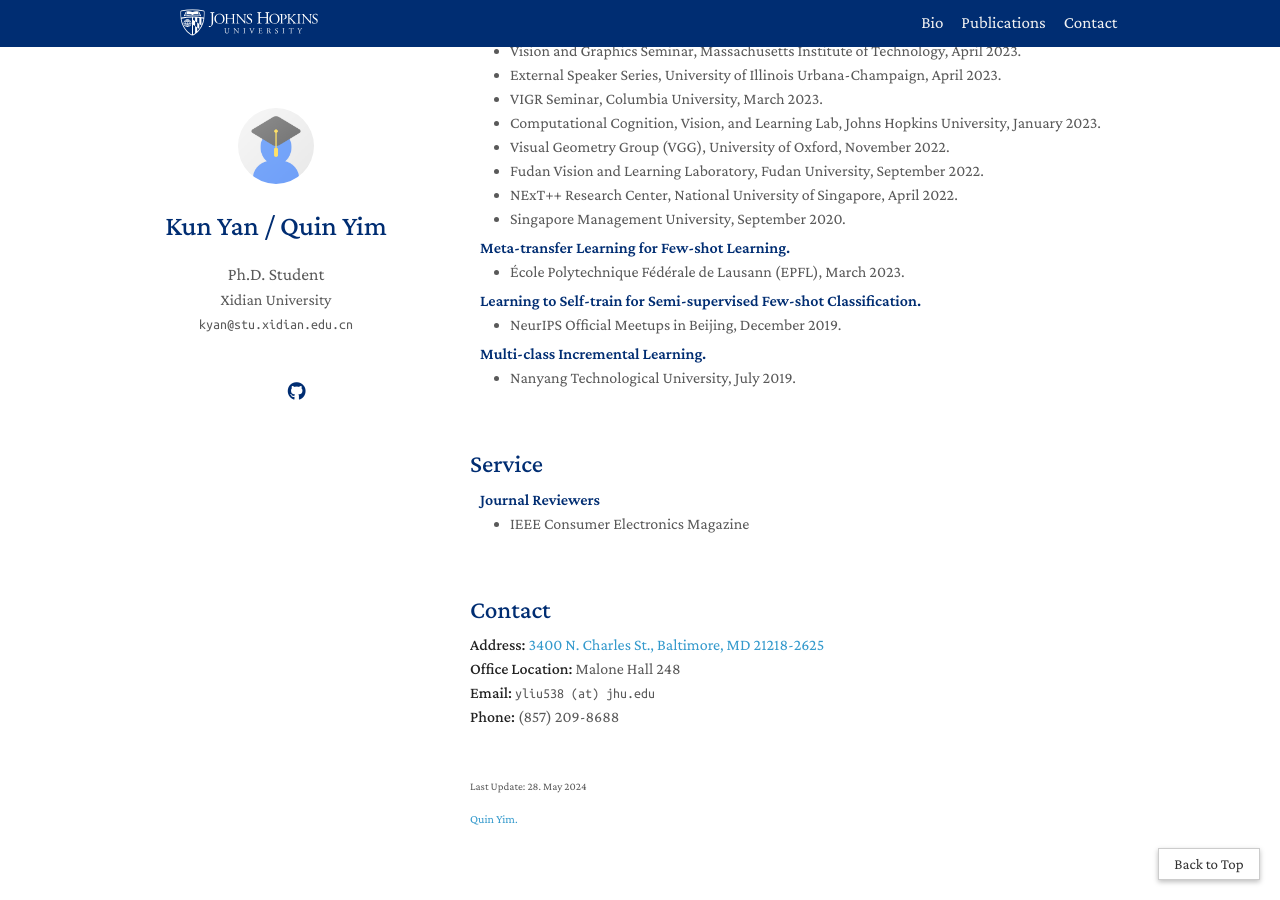
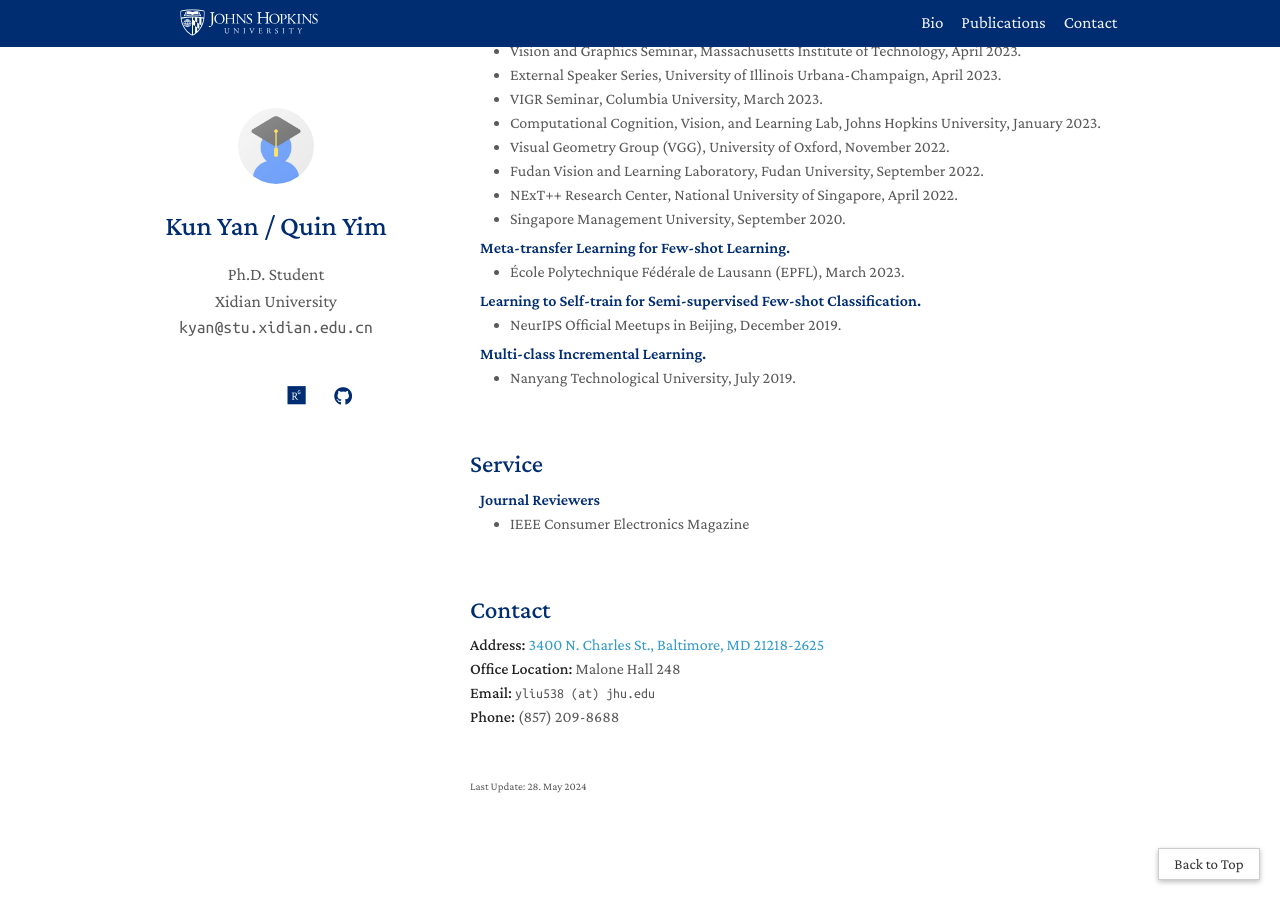
Before and after one commit to QuinYim/quinyim.github.io, a Jekyll site: the page built from index.md, in a window 1280 px wide and 900 px high, scrolled down 4087 px. Built offline with Jekyll 4.4.1, drawn with Linux system fonts in a browser that asks for light colours; comment, search, counter and statistics services are not loaded; a style sheet for code colours, icons or effects is not loaded.

Commit message:
First Commit

```diff
--- a/_config.yml
+++ b/_config.yml
@@ -38,8 +38,8 @@
 auto_dark_mode: true
 
 # Footnotes
-footnote: Quin Yim.
-footnote_link: https://quinyim.github.io/
+# footnote: Quin Yim.
+# footnote_link: https://quinyim.github.io/
 
 # Analytics
 # Please remove the following lines about analytics services if you fork my project.
--- a/_layouts/homepage.html
+++ b/_layouts/homepage.html
@@ -105,17 +105,22 @@
         <position style="font-size:1.10rem;">{{ site.position }}</position>
         <br>
         {% endif %}
+        <!-- {% if site.affiliation %}
+        <a href="{{ site.affiliation_link }}" rel="noopener"><autocolor>{{ site.affiliation }}</autocolor></a>
+        <br>
+        {% endif %} -->
         {% if site.affiliation %}
-        <a href="{{ site.affiliation_link }}" rel="noopener"><autocolor>{{ site.affiliation }}</autocolor></a>
+        <affiliation style="font-size:1.10rem;">{{ site.affiliation }}</affiliation>
         <br>
         {% endif %}
         {% if site.email %}
-        <email>{{ site.email }}</email>
+        <!-- <email>{{ site.email }}</email> -->
+        <email style="font-size:1.10rem;">{{ site.email }}</email>
         {% endif %}
-        {% if site.email2 %}
+        <!-- {% if site.email2 %}
         <br>
         <email>{{ site.email2 }}</email>
-        {% endif %}
+        {% endif %} -->
 
         <br>
         <br>
@@ -129,9 +134,28 @@
 
         {% if site.link_type == 'icon' %}
         <div class="social-icons">
+
+        <!-- {% if site.email %}
+        <a style="margin: 0 0 0 0" href="{{ mailto:kyan@stu.xidian.edu.cn }}">
+          <i class="far fa-envelope"></i>
+        </a>
+        {% endif %} -->
+
         {% if site.google_scholar %}
         <a style="margin: 0 5px 0 0" href="{{ site.google_scholar }}">
           <i class="ai ai-google-scholar" style="font-size:1.2rem"></i>
+        </a>
+        {% endif %}
+
+        {% if site.orcid %}
+        <a style="margin: 0 5px 0 0" href="{{ site.orcid }}">
+          <i class="ai ai-orcid" style="font-size:1.3rem;"></i>
+        </a>
+        {% endif %}
+
+        {% if site.researchgate %}
+        <a style="margin: 0 5px 0 0" href="{{ site.researchgate }}">
+          <i class="fab fa-researchgate" style="font-size:1.3rem"></i>
         </a>
         {% endif %}
 
```
